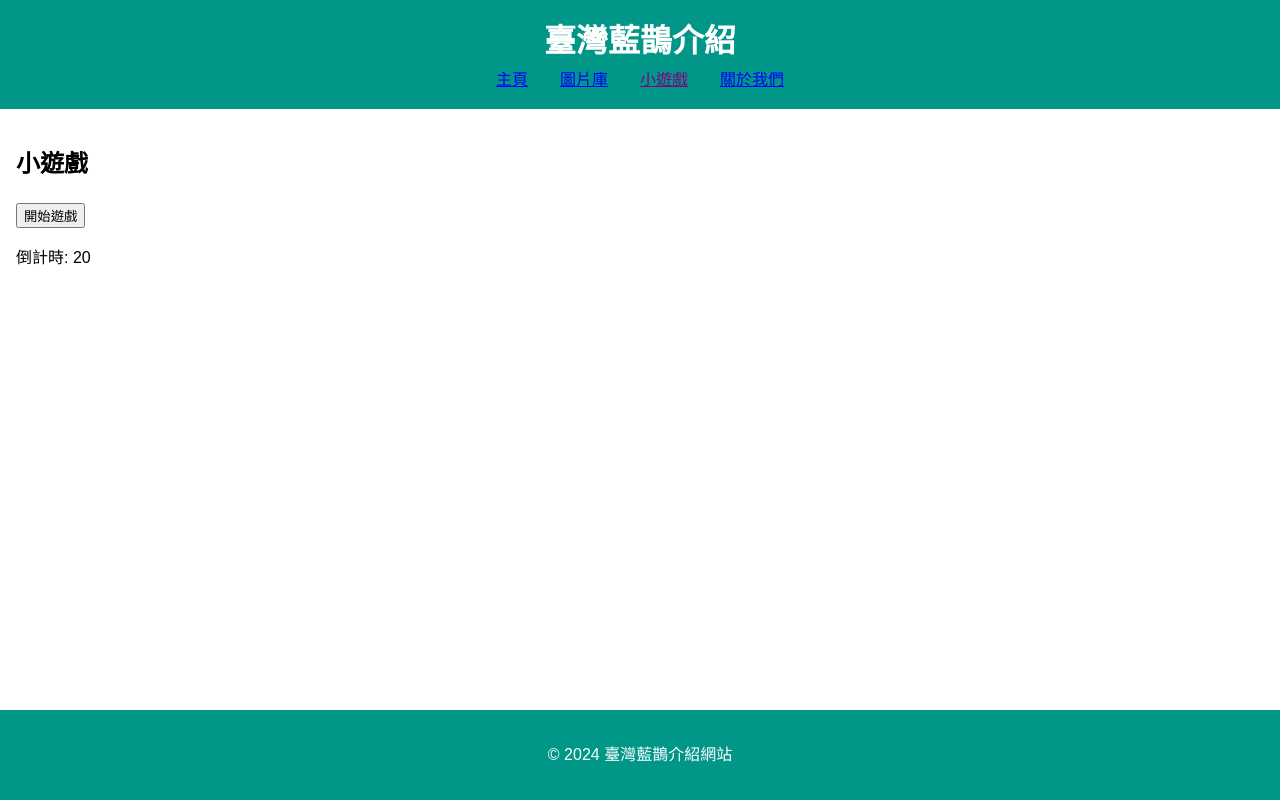
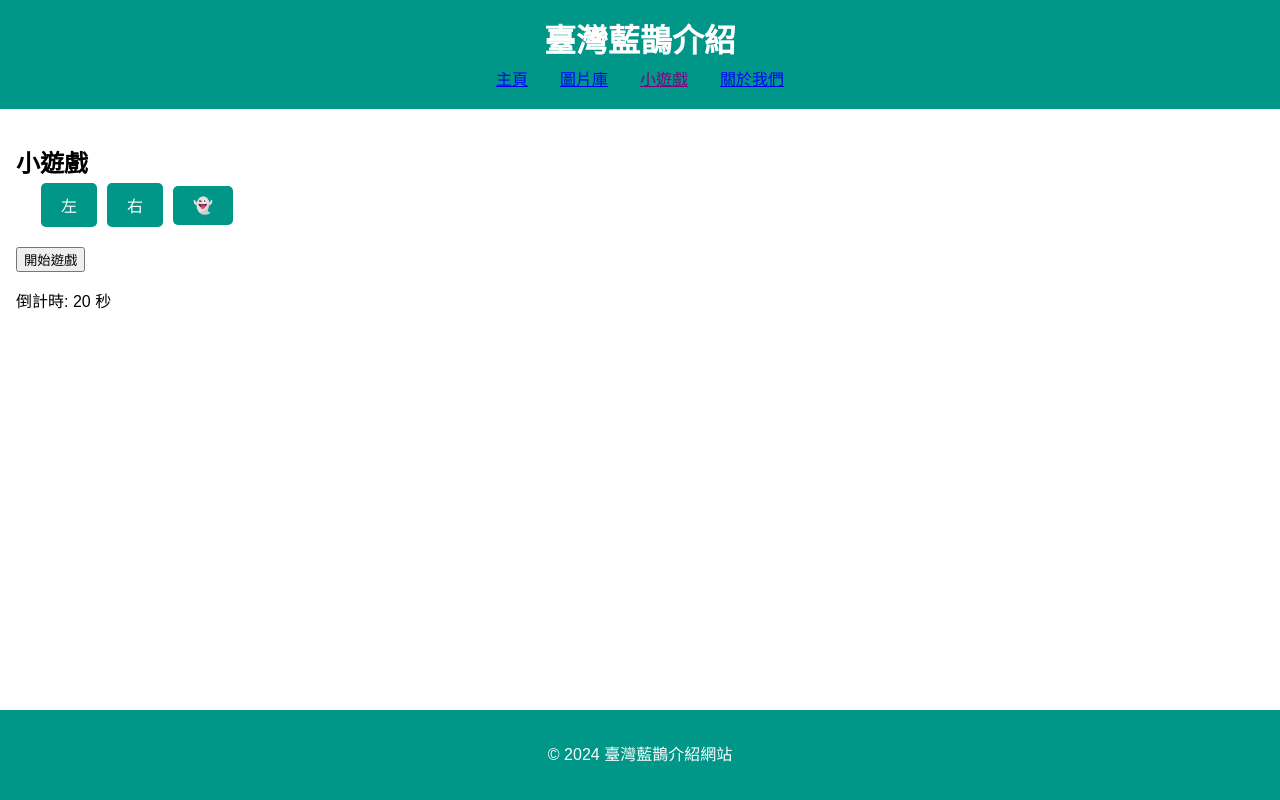
Before and after one commit to CindyWang1126/my-Taiwan-Blue-Magpie-project, a plain HTML site: page game.html in a window 1280 px wide. Both pictures are taken after a click on the button "開始遊戲". Drawn offline with Linux system fonts and the light colour scheme.

Commit message:
Add invincibility button and fix countdown display

```diff
--- a/game.html
+++ b/game.html
@@ -20,9 +20,16 @@
     </header>
     <main>
         <section>
-            <h2>小遊戲</h2>
+            <h2>
+                小遊戲
+                <div class="controls">
+                    <button id="leftButton">左</button>
+                    <button id="rightButton">右</button>
+                    <button id="invincibleButton">👻</button>
+                </div>
+            </h2>
             <button id="startButton">開始遊戲</button>
-            <p id="countdown">倒計時: 20</p>
+            <p id="countdown">倒計時: 20 秒</p>
             <canvas id="gameCanvas" class="hidden"></canvas>
         </section>
     </main>
--- a/scripts.js
+++ b/scripts.js
@@ -1,6 +1,6 @@
 
     // 事件 1: 點擊頁面超連結會變色
-        document.addEventListener('DOMContentLoaded', () => {
+    document.addEventListener('DOMContentLoaded', () => {
         // 取得所有超連結
         const menuItems = document.querySelectorAll('nav ul li a');
 
@@ -63,7 +63,8 @@ document.addEventListener('DOMContentLoaded', (event) => {
     let countdown = 20;
     let gameStarted = false;
     let countdownInterval;
-    let canTurnGreen = true;
+    let canTurnGray = true;
+    let moveLeftInterval, moveRightInterval;
 
     function setCanvasSize() {
         canvas.width = Math.min(window.innerWidth, 1200); // 限制最大寬度為1200
@@ -73,7 +74,7 @@ document.addEventListener('DOMContentLoaded', (event) => {
     setCanvasSize();
     window.addEventListener('resize', setCanvasSize);
 
-    let player = { x: 50, y: canvas.height - 100, width: 50, height: 50, color: 'lightblue' };
+    let player = { x: 50, y: canvas.height - 150, width: 50, height: 50, color: 'lightblue' };
     let enemies = [];
     let keys = {};
 
@@ -90,12 +91,13 @@ document.addEventListener('DOMContentLoaded', (event) => {
     startButton.addEventListener('click', () => {
         startButton.classList.add('hidden');
         canvas.classList.remove('hidden');
-        countdownElement.textContent = `倒計時: ${countdown}`;
+        countdownElement.textContent = `倒計時: ${countdown} 秒`;
         countdownInterval = setInterval(() => {
             countdown--;
-            countdownElement.textContent = `倒計時: ${countdown}`;
+            countdownElement.textContent = `倒計時: ${countdown} 秒`;
             if (countdown <= 0) {
                 clearInterval(countdownInterval);
+                countdownElement.textContent = `倒計時: 0 秒`;
                 if (gameStarted) {
                     alert('時間到！你贏了OuOb');
                 }
@@ -114,6 +116,54 @@ document.addEventListener('DOMContentLoaded', (event) => {
     window.addEventListener('keyup', (e) => {
         keys[e.key] = false;
     });
+
+    document.getElementById('leftButton').addEventListener('mousedown', () => {
+        moveLeftInterval = setInterval(moveLeft, 50);
+    });
+
+    document.getElementById('leftButton').addEventListener('mouseup', () => {
+        clearInterval(moveLeftInterval);
+    });
+
+    document.getElementById('leftButton').addEventListener('touchstart', () => {
+        moveLeftInterval = setInterval(moveLeft, 50);
+    });
+
+    document.getElementById('leftButton').addEventListener('touchend', () => {
+        clearInterval(moveLeftInterval);
+    });
+
+    document.getElementById('rightButton').addEventListener('mousedown', () => {
+        moveRightInterval = setInterval(moveRight, 50);
+    });
+
+    document.getElementById('rightButton').addEventListener('mouseup', () => {
+        clearInterval(moveRightInterval);
+    });
+
+    document.getElementById('rightButton').addEventListener('touchstart', () => {
+        moveRightInterval = setInterval(moveRight, 50);
+    });
+
+    document.getElementById('rightButton').addEventListener('touchend', () => {
+        clearInterval(moveRightInterval);
+    });
+
+    document.getElementById('invincibleButton').addEventListener('click', () => {
+        activateInvincibility();
+    });
+
+    function activateInvincibility() {
+        if (canTurnGreen) {
+            player.color = 'gray';
+            canTurnGreen = false;
+            document.getElementById('invincibleButton').classList.add('disabled');
+            setTimeout(() => {
+                player.color = 'lightblue';
+            }, 1000);
+        }
+    }
+
 
     function createEnemies() {
         for (let i = 0; i < 5; i++) {
@@ -145,13 +195,17 @@ document.addEventListener('DOMContentLoaded', (event) => {
     function movePlayer() {
         if (keys['ArrowLeft'] && player.x > 0) player.x -= 5;
         if (keys['ArrowRight'] && player.x < canvas.width - player.width) player.x += 5;
-        if (keys[' '] && canTurnGreen) {
-            player.color = 'green';
-            canTurnGreen = false;
-            setTimeout(() => {
-                player.color = 'lightblue';
-            }, 1000);
+        if (keys[' '] && canTurnGray) {
+            activateInvincibility();
         }
+    }
+
+    function moveLeft() {
+        if (player.x > 0) player.x -= 17;
+    }
+
+    function moveRight() {
+        if (player.x < canvas.width - player.width) player.x += 17;
     }
 
     function drawPlayer() {
@@ -198,6 +252,12 @@ document.addEventListener('DOMContentLoaded', (event) => {
         startButton.classList.remove('hidden');
         canvas.classList.add('hidden');
         clearInterval(countdownInterval);
-        countdownElement.textContent = `倒計時: 20`;
+        clearInterval(moveLeftInterval);
+        clearInterval(moveRightInterval);
+        keys = {}; // 清空按鍵狀態
+        isLongPress = false;
+        document.getElementById('invincibleButton').classList.remove('disabled'); // 恢复按钮颜色
+        countdownElement.textContent = `倒計時: 20 秒`;
     }
+
 });
--- a/styles.css
+++ b/styles.css
@@ -90,3 +90,29 @@ nav ul li a:active {
     color: yellow;
     background-color: black;
 }
+
+.controls {
+    display: flex;
+    align-items: center;
+    margin-left: 20px;
+}
+
+.controls button {
+    background-color: #009688;
+    color: white;
+    border: none;
+    padding: 10px 20px;
+    margin: 0 5px;
+    cursor: pointer;
+    font-size: 1rem;
+    border-radius: 5px;
+}
+
+.controls button:active {
+    background-color: #00796b;
+}
+
+.controls button.disabled {
+    background-color: gray;
+    cursor: not-allowed;
+}
```
